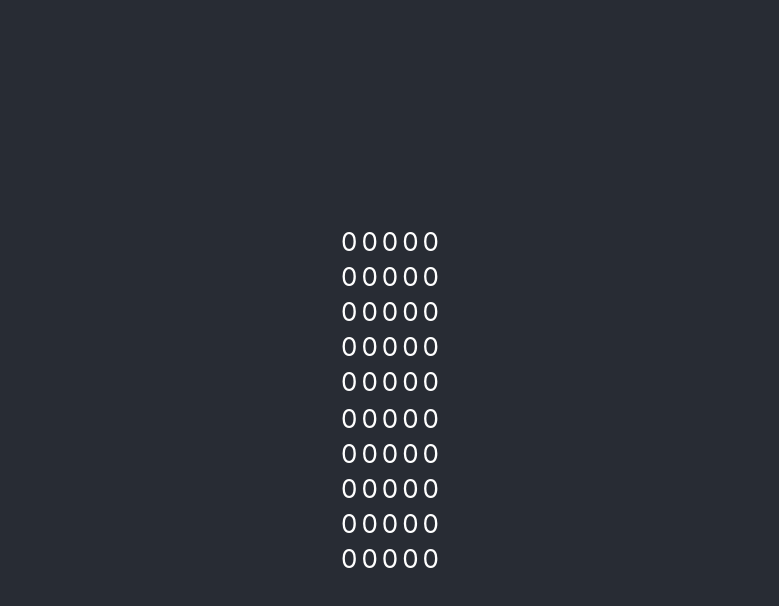
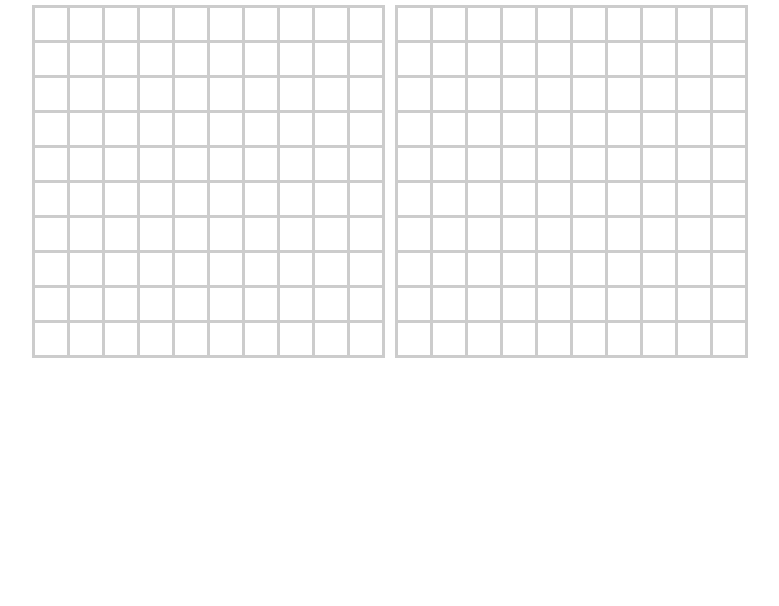
Before and after one commit to vchervanev/sea-battle, a React (Create React App) app: page / in a window 1280 px wide. Shown: the top 606 px of the page, without its empty margins (250-1029 px from the left). Built offline with nearby package versions, Linux system fonts and the light colour scheme.

Commit message:
added initial styles

```diff
--- a/src/App.css
+++ b/src/App.css
@@ -1,38 +1,7 @@
-.App {
-  text-align: center;
+.game-board {
+  max-width: 1280px;
+  margin: auto;
+
+  display: flex;
+  justify-content: center;
 }
-
-.App-logo {
-  height: 40vmin;
-  pointer-events: none;
-}
-
-@media (prefers-reduced-motion: no-preference) {
-  .App-logo {
-    animation: App-logo-spin infinite 20s linear;
-  }
-}
-
-.App-header {
-  background-color: #282c34;
-  min-height: 100vh;
-  display: flex;
-  flex-direction: column;
-  align-items: center;
-  justify-content: center;
-  font-size: calc(10px + 2vmin);
-  color: white;
-}
-
-.App-link {
-  color: #61dafb;
-}
-
-@keyframes App-logo-spin {
-  from {
-    transform: rotate(0deg);
-  }
-  to {
-    transform: rotate(360deg);
-  }
-}
--- a/src/App.tsx
+++ b/src/App.tsx
@@ -9,11 +9,9 @@ function App() {
   const b2 = new RandomBattle()
 
   return (
-    <div className="App">
-      <header className="App-header">
-        <Board battle={b1} />
-        <Board battle={b2} />
-      </header>
+    <div className="game-board">
+      <Board battle={b1} />
+      <Board battle={b2} />
     </div>
   )
 }
--- /dev/null
+++ b/src/Board.css
@@ -0,0 +1,25 @@
+.board {
+  padding: 5px;
+  margin: 5px;
+  border-collapse: collapse;
+}
+
+td {
+  border: #CCCCCC;
+  border-style: solid;
+  height: 30px;
+  width: 30px;
+  text-align: center;
+}
+
+td {
+  cursor: default;
+}
+
+td.active {
+  cursor: crosshair;
+}
+
+td:hover.active {
+  background: #FFFFAA;
+}
--- a/src/Board.tsx
+++ b/src/Board.tsx
@@ -1,3 +1,4 @@
+import './Board.css'
 import React, { ReactNode, useReducer, useState } from 'react'
 import { Battle } from './battle'
 import boardReducer from './boardReducer'
@@ -43,11 +44,11 @@ const Board = (props: BoardProps) => {
   }
 
   return (
-    <table>
+    <table className="board">
       <tbody>
-        {generate(5, (row) => (
+        {generate(10, (row) => (
           <tr key={row}>
-            {generate(5, (col) => (
+            {generate(10, (col) => (
               <cell.Cell
                 key={row * 10 + col}
                 onClick={onClick}
--- a/src/Cell.tsx
+++ b/src/Cell.tsx
@@ -12,8 +12,24 @@ type CellProps = {
   status: Status
 }
 
+const content: { [key: number]: string } = {
+  [Status.Killed]: '☠️',
+  [Status.Hit]: '🔥',
+  [Status.Miss]: '⊙',
+}
+
 export const Cell = (props: CellProps) => {
+  let className = ''
+  let fire = () => {}
+
+  if (props.status == Status.Unknown) {
+    className = 'active'
+    fire = () => props.onClick(props.row, props.col)
+  }
+
   return (
-    <td onClick={() => props.onClick(props.row, props.col)}>{props.status}</td>
+    <td className={className} onClick={fire}>
+      {content[props.status]}
+    </td>
   )
 }
--- a/src/index.css
+++ b/src/index.css
@@ -6,8 +6,3 @@ body {
   -webkit-font-smoothing: antialiased;
   -moz-osx-font-smoothing: grayscale;
 }
-
-code {
-  font-family: source-code-pro, Menlo, Monaco, Consolas, 'Courier New',
-    monospace;
-}
```
Also changed, not shown: 2 other files (tests, documents, lock files or other folders).
